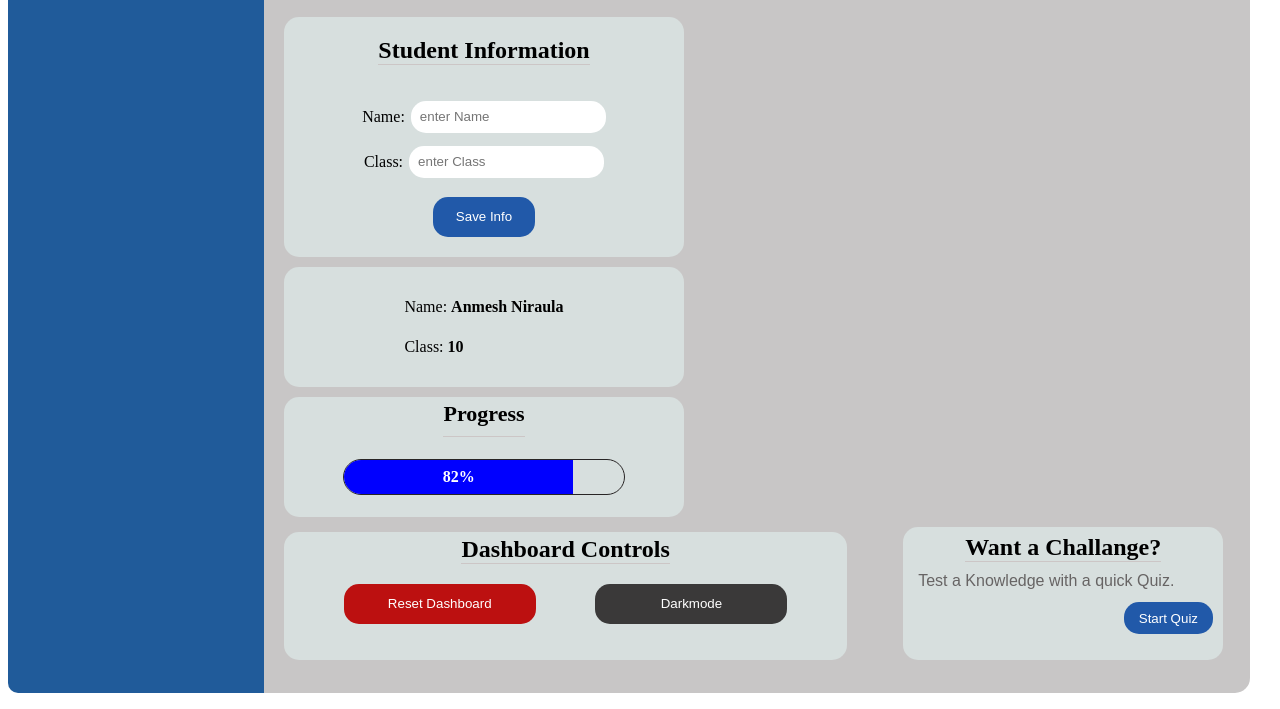
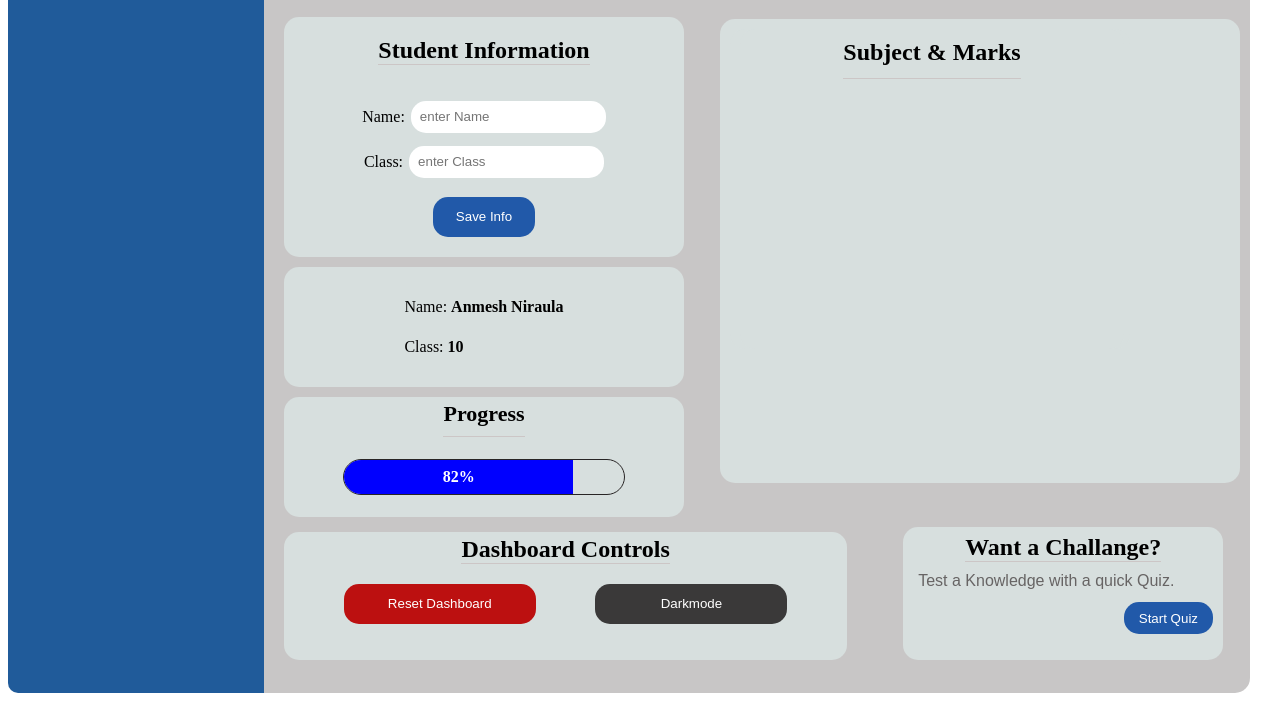
Before and after one commit to Anmesh-rgb/Smart-student-Dashboard, a plain HTML site: page index.html in a window 1280 px wide. Shown: the part 91-800 px from the top of the page. Drawn offline with Linux system fonts and the light colour scheme.

Commit message:
before starting subject sec

```diff
--- a/index.html
+++ b/index.html
@@ -27,10 +27,13 @@
              </nav>
 
               <div id="content">
+                <div class="card1267">
+
+                <div class="card12">
                 <div class="card1 cards">
                     <h2>Student Information</h2>
+
                     <div>
-
                     <span>
                     <label for="Name">Name:</label>
                     <input type="text" placeholder="enter Name">
@@ -41,6 +44,7 @@
                     </span>
                     <input type="button" value="Save Info" class="save_btn">
                     </div>
+
                 </div>
                 <div class="card2 cards">
                     <span>
@@ -51,16 +55,32 @@
                     <span>
                     <label for="Class">Class:<h4>10</h4></label>
                     </span>
+                </div>
+
+                <div class="card3 cards">
+                    <label for="progress">Progress</label>
+                    <div class="progress_cont">
+                        <div class="progress"><h4> 82%</h4>
+                        </div>
+                    </div>
+                </div>
+                </div>
+
+                <!-- starting card6 and card7 -->
+
+                <div class="card67">
+                    <div class="card6 cards">
+                        <div class="sub cards">
+                            <h2>Subject & Marks</h2>
+                        </div>
+
+                    </div>
 
                 </div>
 
-                 <div class="card3 cards">
-                    <label for="progress">Progress</label>
-                    <div class="progress_cont">
-                        <div class="progress"><h4>82%</h4>
-                        </div>
-                    </div>
                 </div>
+
+
                 <!-- div for card4 and card5 -->
                 <div id="card45">
 
--- a/style.css
+++ b/style.css
@@ -236,3 +236,28 @@
 
 
 }
+/* starting card67 */
+.card1267{
+    display: flex;
+}
+.card67{
+    width: 43dvw;
+    height: 58dvh;
+    margin: 12px 0px 0px 36px;
+    border-radius: 15px;
+    background-color: rgb(215, 223, 222);
+}
+/* starting subject and marks sec */
+.sub{
+    height: 40dvh;
+    width: 30dvw;
+    display: grid;
+    justify-content: center;
+
+
+}
+.sub h2{
+    margin: 10px 0px 0px 0px;
+    border-bottom: 1px solid rgb(204, 198, 198);
+    height: 5dvh;
+}
```
